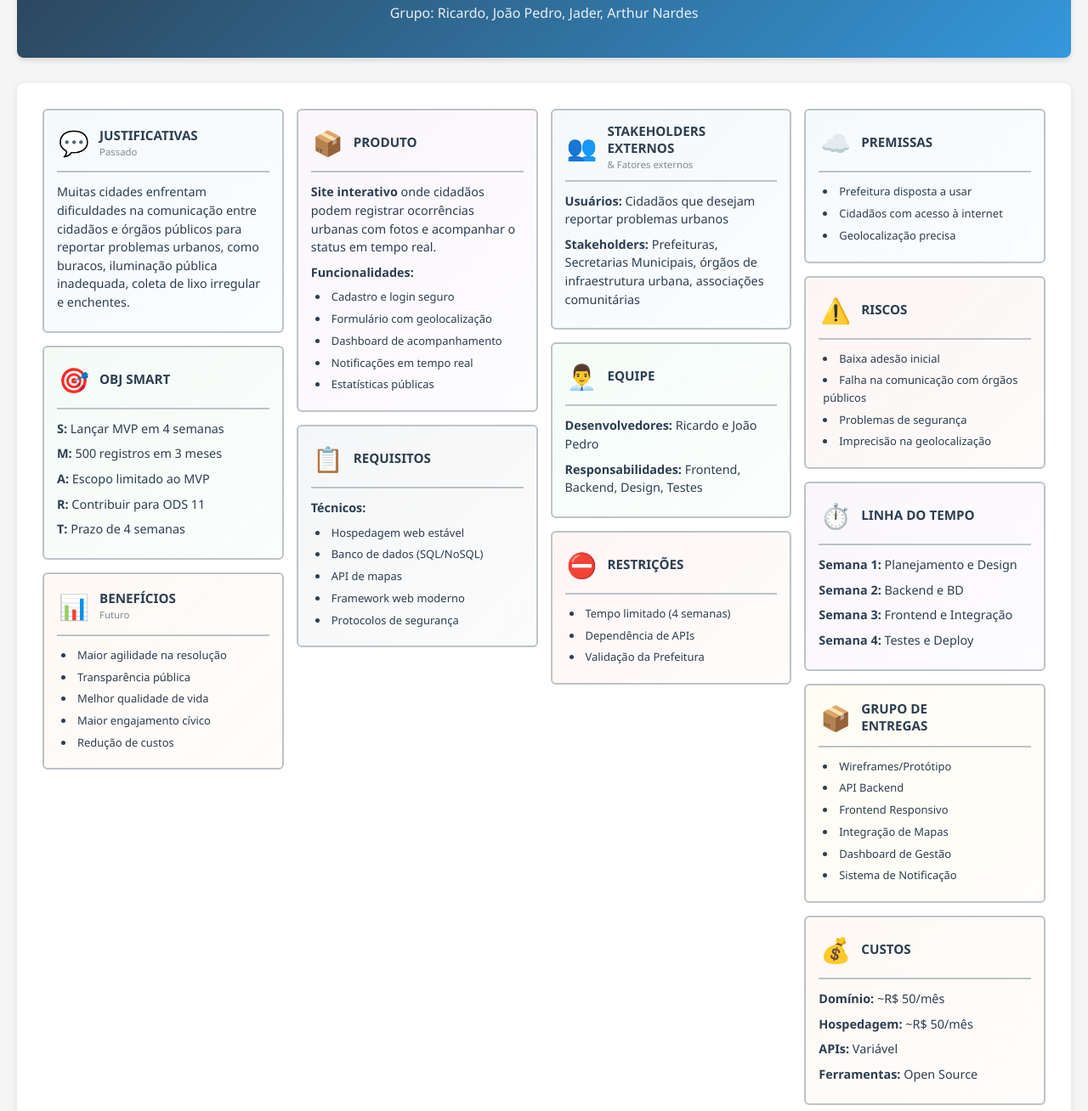
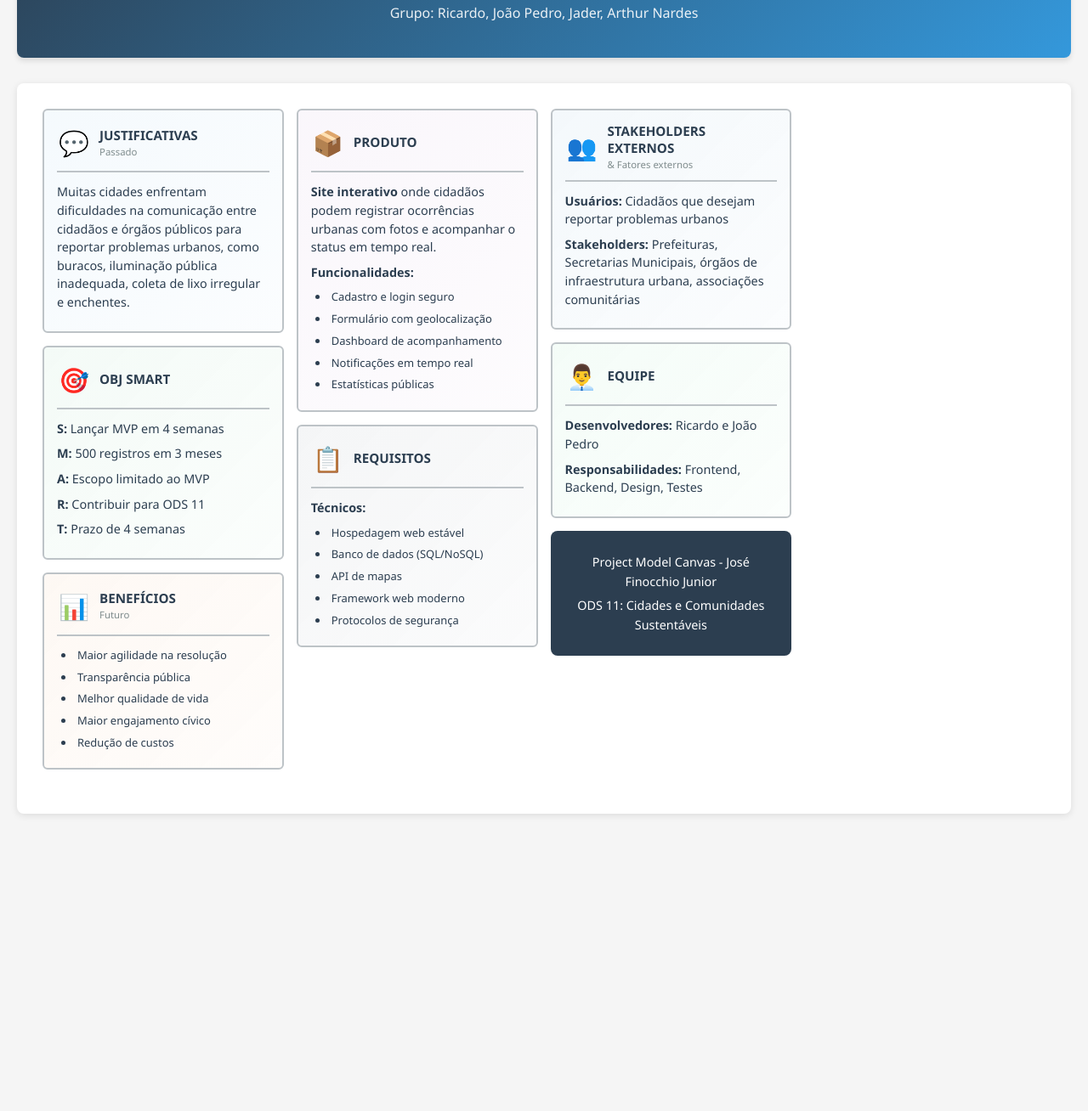
Before and after one commit to Rybarck/cidadao-conectado-pmc, a website: page index.html in a window 1280 px wide. Shown: the part 172-1480 px from the top of the page at 85% size. After the commit the page ends 1180 px from the top, so only its background shows below. Drawn offline with Linux system fonts and the light colour scheme.

Commit message:
Update index.html

```diff
--- a/index.html
+++ b/index.html
@@ -125,98 +125,6 @@
                         </div>
                     </div>
 
-                    <div class="box restricoes">
-                        <div class="box-header">
-                            <span class="icon">⛔</span>
-                            <h3>RESTRIÇÕES</h3>
-                        </div>
-                        <div class="box-content">
-                            <ul>
-                                <li>Tempo limitado (4 semanas)</li>
-                                <li>Dependência de APIs</li>
-                                <li>Validação da Prefeitura</li>
-                            </ul>
-                        </div>
-                    </div>
-                </div>
-
-                <!-- Right Column -->
-                <div class="section right-section">
-                    <div class="box premissas">
-                        <div class="box-header">
-                            <span class="icon">☁️</span>
-                            <h3>PREMISSAS</h3>
-                        </div>
-                        <div class="box-content">
-                            <ul>
-                                <li>Prefeitura disposta a usar</li>
-                                <li>Cidadãos com acesso à internet</li>
-                                <li>Geolocalização precisa</li>
-                            </ul>
-                        </div>
-                    </div>
-
-                    <div class="box riscos">
-                        <div class="box-header">
-                            <span class="icon">⚠️</span>
-                            <h3>RISCOS</h3>
-                        </div>
-                        <div class="box-content">
-                            <ul>
-                                <li>Baixa adesão inicial</li>
-                                <li>Falha na comunicação com órgãos públicos</li>
-                                <li>Problemas de segurança</li>
-                                <li>Imprecisão na geolocalização</li>
-                            </ul>
-                        </div>
-                    </div>
-
-                    <div class="box linha-tempo">
-                        <div class="box-header">
-                            <span class="icon">⏱️</span>
-                            <h3>LINHA DO TEMPO</h3>
-                        </div>
-                        <div class="box-content">
-                            <p><strong>Semana 1:</strong> Planejamento e Design</p>
-                            <p><strong>Semana 2:</strong> Backend e BD</p>
-                            <p><strong>Semana 3:</strong> Frontend e Integração</p>
-                            <p><strong>Semana 4:</strong> Testes e Deploy</p>
-                        </div>
-                    </div>
-
-                    <div class="box entregas">
-                        <div class="box-header">
-                            <span class="icon">📦</span>
-                            <h3>GRUPO DE<br>ENTREGAS</h3>
-                        </div>
-                        <div class="box-content">
-                            <ul>
-                                <li>Wireframes/Protótipo</li>
-                                <li>API Backend</li>
-                                <li>Frontend Responsivo</li>
-                                <li>Integração de Mapas</li>
-                                <li>Dashboard de Gestão</li>
-                                <li>Sistema de Notificação</li>
-                            </ul>
-                        </div>
-                    </div>
-
-                    <div class="box custos">
-                        <div class="box-header">
-                            <span class="icon">💰</span>
-                            <h3>CUSTOS</h3>
-                        </div>
-                        <div class="box-content">
-                            <p><strong>Domínio:</strong> ~R$ 50/mês</p>
-                            <p><strong>Hospedagem:</strong> ~R$ 50/mês</p>
-                            <p><strong>APIs:</strong> Variável</p>
-                            <p><strong>Ferramentas:</strong> Open Source</p>
-                        </div>
-                    </div>
-                </div>
-            </div>
-        </main>
-
         <!-- Footer -->
         <footer class="footer">
             <p>Project Model Canvas - José Finocchio Junior</p>
```
